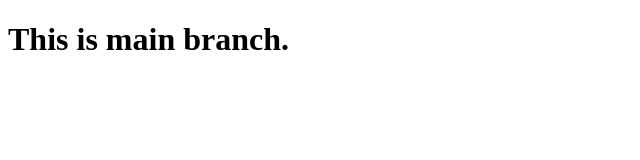
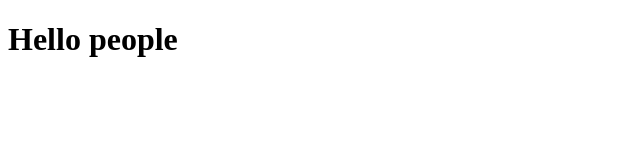
Before and after one commit to SadiaTasnim/Git-Assignment, a plain HTML site: page index.html in a window 1280 px wide. Shown: the whole page, without its empty margins (0-640 px from the left). Drawn offline with Linux system fonts and the light colour scheme.

Commit message:
testing push

```diff
--- a/index.html
+++ b/index.html
@@ -9,7 +9,7 @@
 <body>
     <div>
         <h1>
-            This is main branch.
+            Hello people
         </h1>
     </div>
 </body>
```
